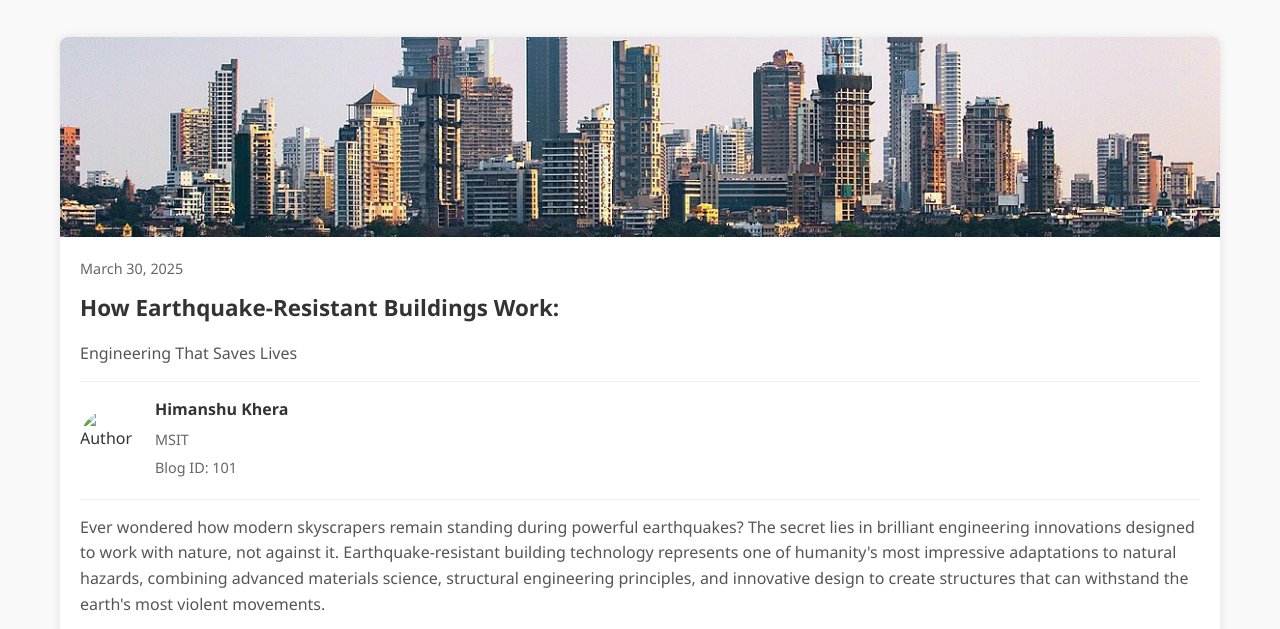
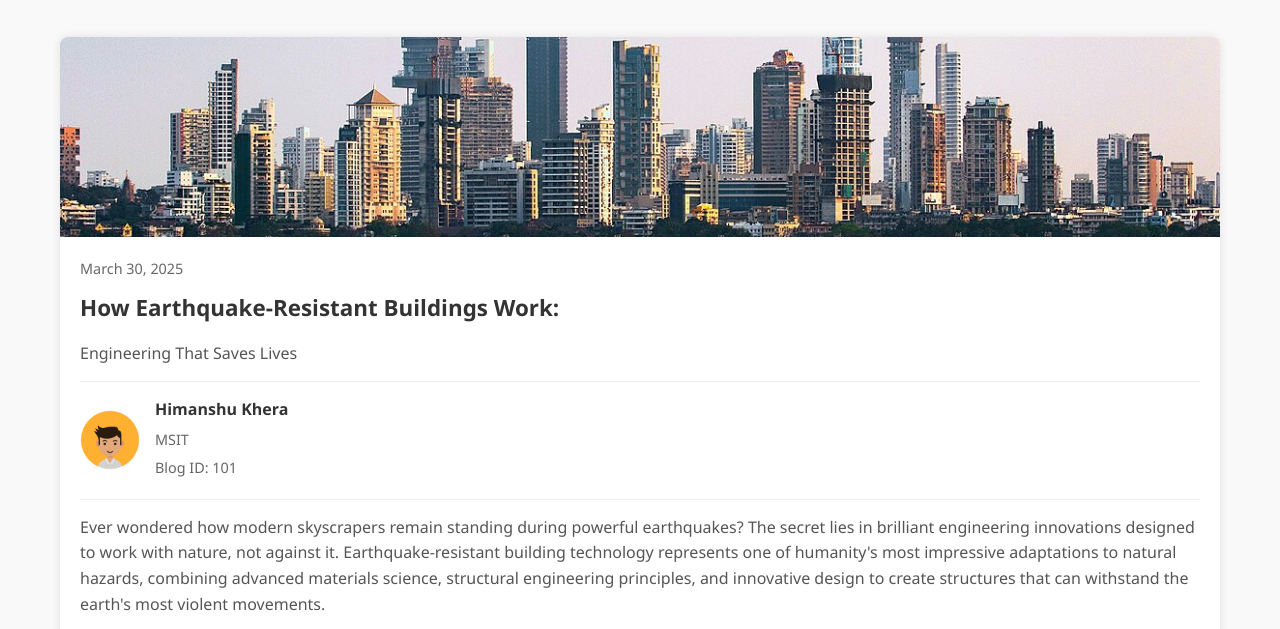
Before and after one commit to kherahimanshu255/Bloggers-Choggers, a plain HTML site: page 101.html in a window 1280 px wide. Shown: the part 156-785 px from the top of the page. Drawn offline with Linux system fonts and the light colour scheme; the site is published under a folder, as on GitHub Pages, so addresses that start at the root find nothing.

Commit message:
Update 101.html

```diff
--- a/101.html
+++ b/101.html
@@ -31,7 +31,7 @@
             <h3>How Earthquake-Resistant Buildings Work:</h3>
             <p>Engineering That Saves Lives</p>
             <div class="author-section">
-                <img src="/man.png" alt="Author" class="author-image">
+                <img src="./man.png" alt="Author" class="author-image">
                 <div class="author-info">
                 <h4>Himanshu Khera</h4>
                 <p>MSIT</p>
```
